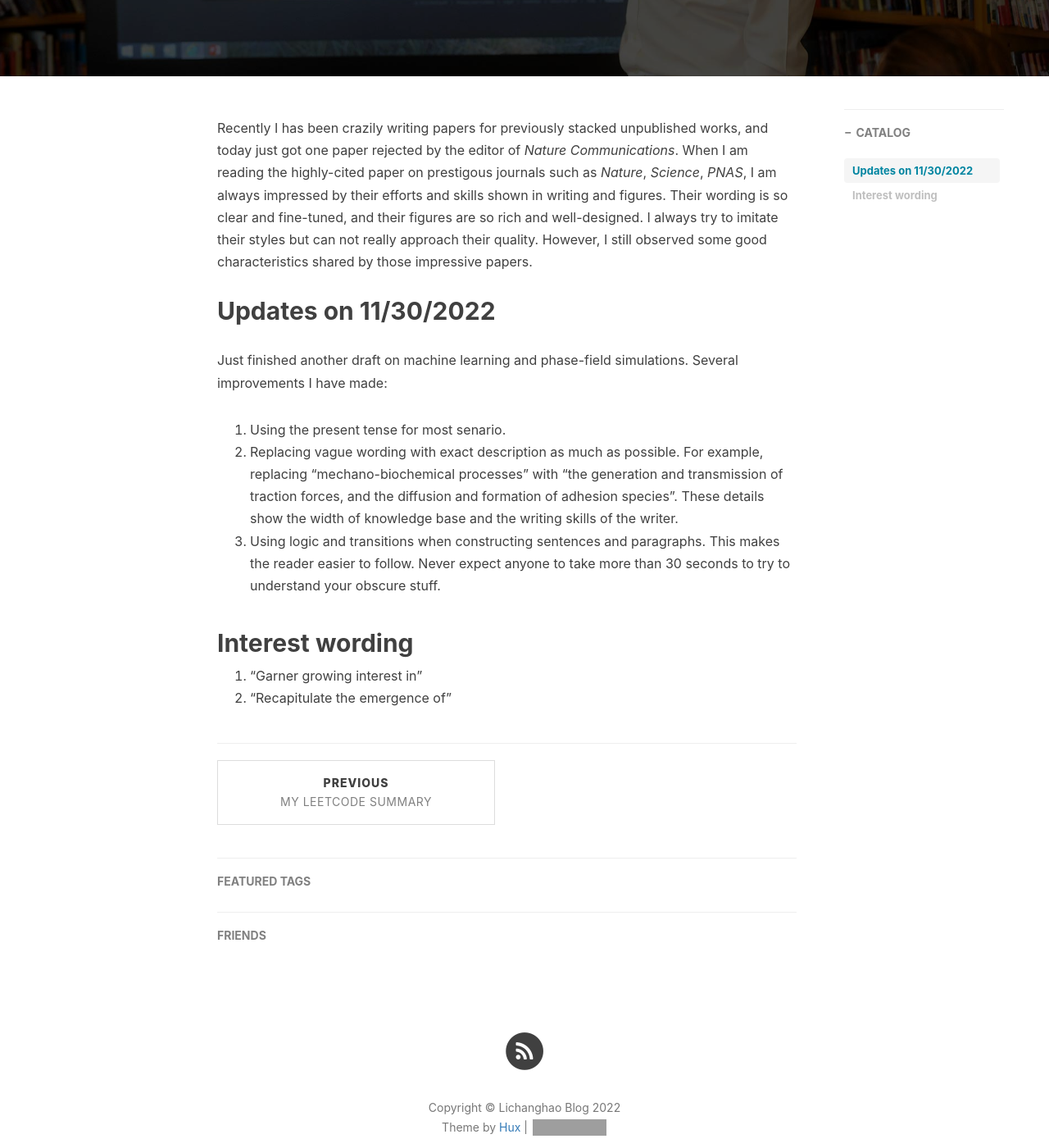
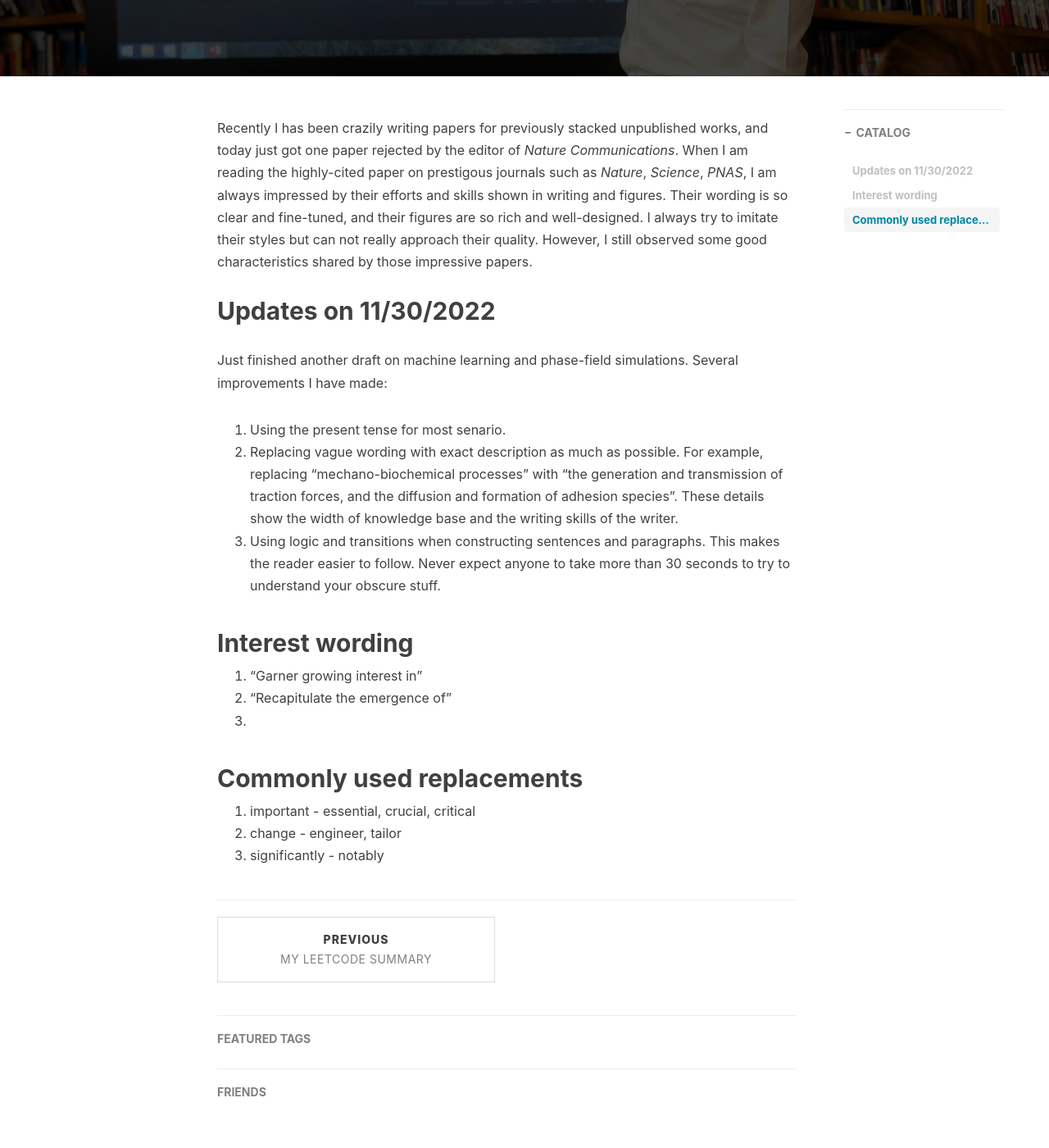
Before and after one commit to lichanghao/lichanghao.github.io.old, a Jekyll site: the page built from _posts/2022-11-23-Some Observations on High-quality Paper.md, in a window 1280 px wide and 1400 px high, scrolled down 424 px. Shown: the whole window at 82% size. Built offline with Jekyll 4.4.1, drawn with Linux system fonts in a browser that asks for light colours; nearby versions of some CDN libraries; comment, search, counter and statistics services are not loaded; grey boxes are pictures that could not be loaded.

Commit message:
12072022

```diff
--- a/_posts/2022-11-23-Some Observations on High-quality Paper.md
+++ b/_posts/2022-11-23-Some Observations on High-quality Paper.md
@@ -25,3 +25,10 @@ Just finished another draft on machine learning and phase-field simulations. Sev
 
 1. "Garner growing interest in"
 2. "Recapitulate the emergence of"
+3.
+
+## Commonly used replacements
+
+1. important - essential, crucial, critical
+2. change - engineer, tailor
+3. significantly - notably
```
